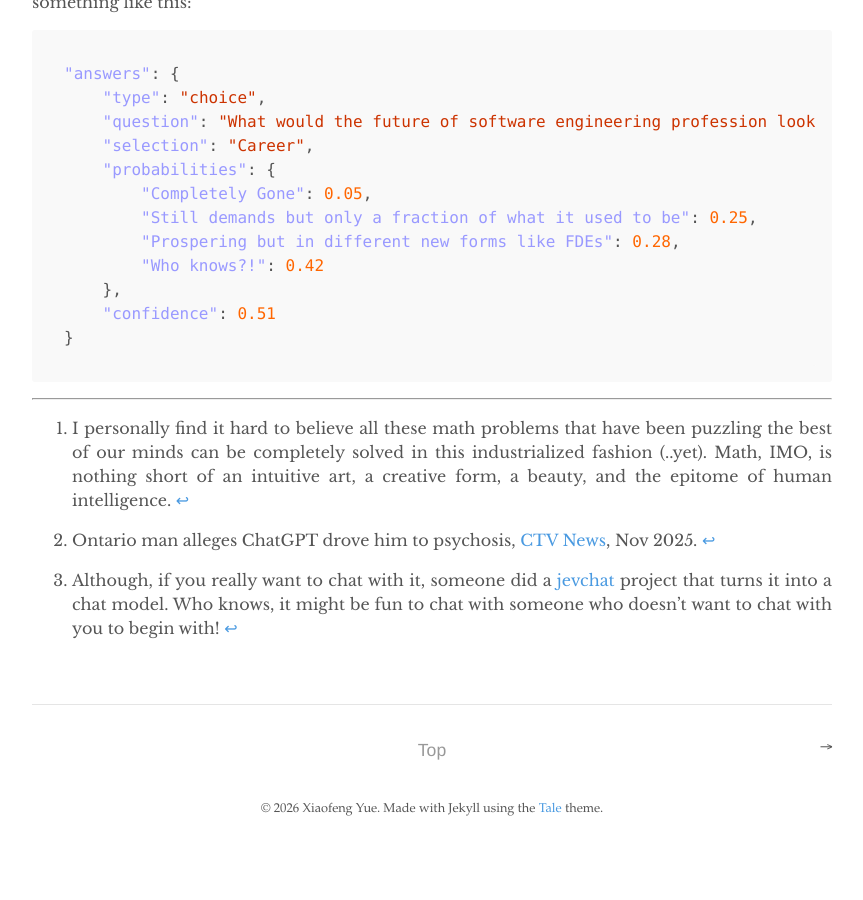
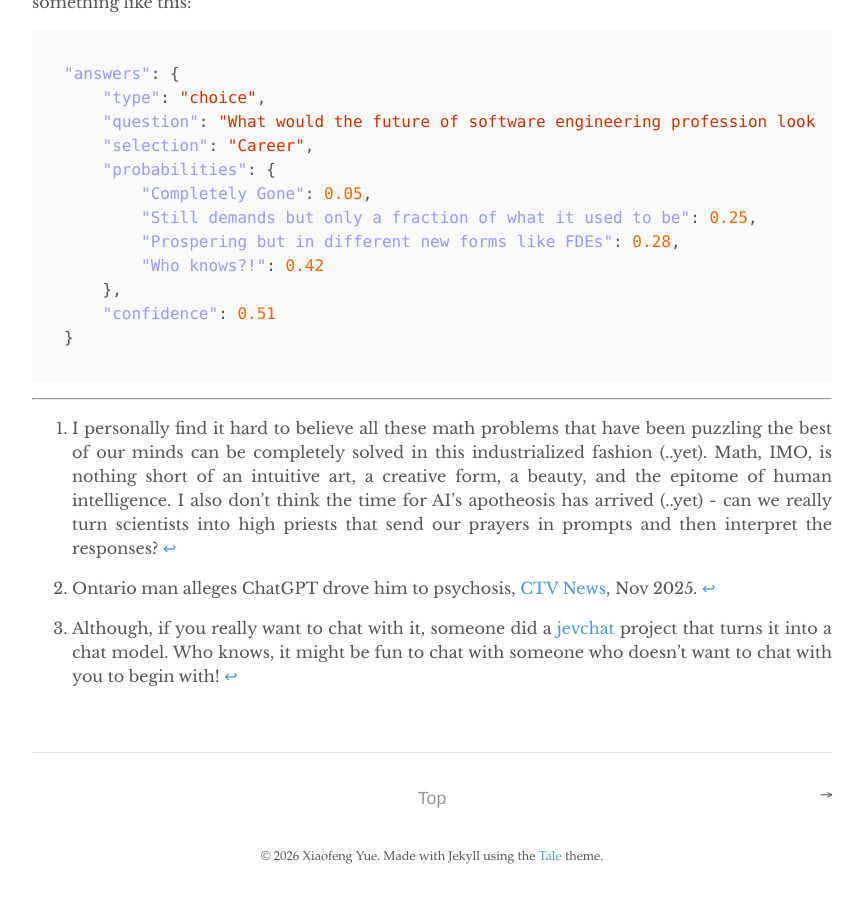
Before and after one commit to yuexiaofeng/yuexiaofeng.github.io, a Jekyll site: the page built from _posts/2026-10-06-jev.md, in a window 1280 px wide and 900 px high, scrolled down 8481 px. Shown: the whole window, without its empty margins (208-1071 px from the left). Built offline with Jekyll 4.4.1, drawn with Linux system fonts in a browser that asks for light colours; before the commit the page ends 9333 px from its top, so only the background shows below that.

Commit message:
update jev post

````diff
--- a/_posts/2026-10-06-jev.md
+++ b/_posts/2026-10-06-jev.md
@@ -211,6 +211,6 @@ So, if there exists an all-knowing Jev model that can answer every question, I'm
 ```
 
 ---
-[^fn1]: I personally find it hard to believe all these math problems that have been puzzling the best of our minds can be completely solved in this industrialized fashion (..yet). Math, IMO, is nothing short of an intuitive art, a creative form, a beauty, and the epitome of human intelligence.
+[^fn1]: I personally find it hard to believe all these math problems that have been puzzling the best of our minds can be completely solved in this industrialized fashion (..yet). Math, IMO, is nothing short of an intuitive art, a creative form, a beauty, and the epitome of human intelligence. I also don't think the time for AI's apotheosis has arrived (..yet) - can we really turn scientists into high priests that send our prayers in prompts and then interpret the responses?
 [^fn2]: Ontario man alleges ChatGPT drove him to psychosis, [CTV News](https://www.ctvnews.ca/canada/article/ontario-man-alleges-chatgpt-caused-delusions-sues-parent-company-openai/){:target="_blank"}, Nov 2025.
 [^fn3]: Although, if you really want to chat with it, someone did a [jevchat](https://github.com/kyle-pena-nlp/jevchat/){:target="_blank"} project that turns it into a chat model. Who knows, it might be fun to chat with someone who doesn't want to chat with you to begin with!
````
